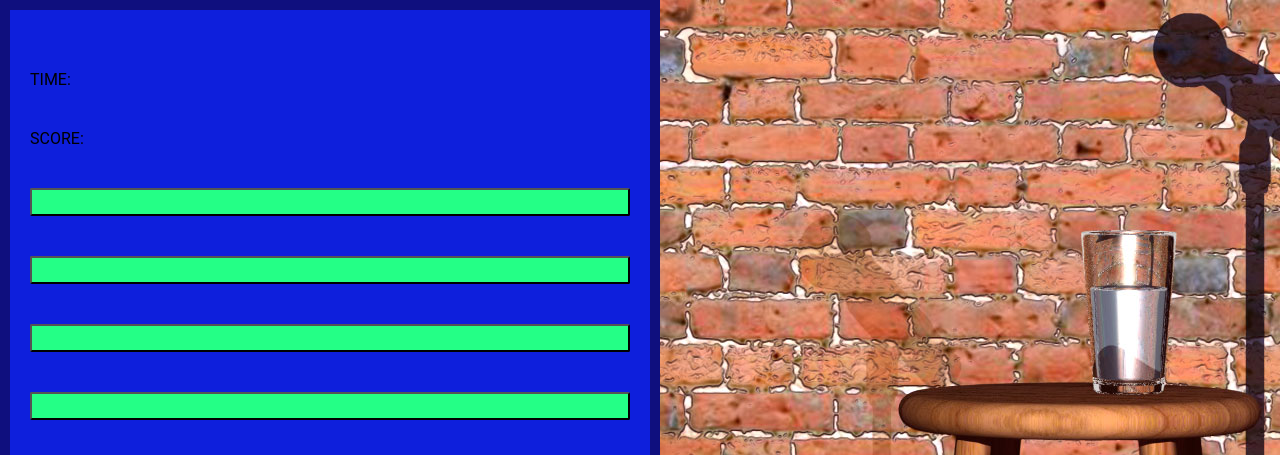
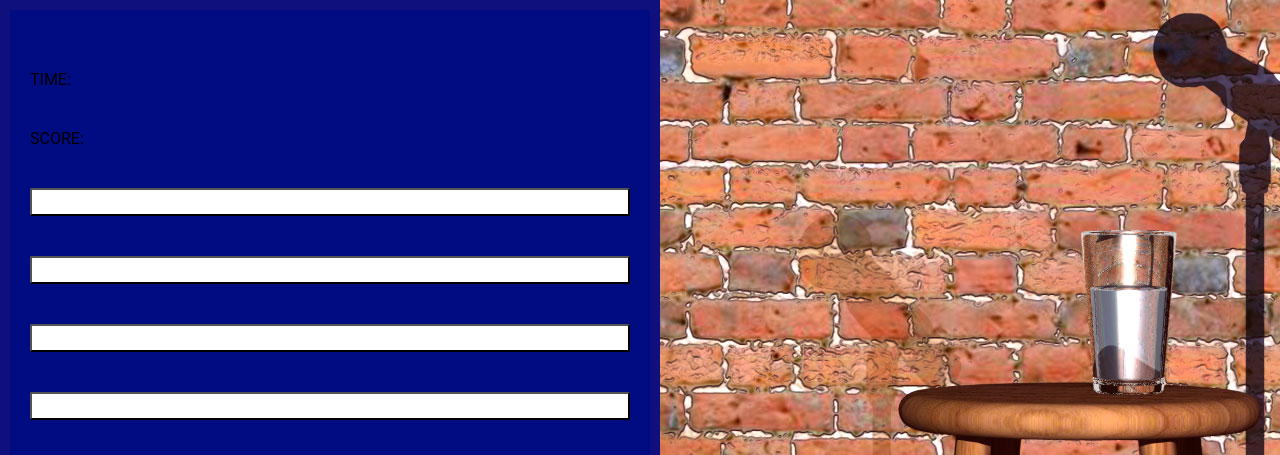
Before and after one commit to petemcl1978/TriviaGame, a plain HTML site: page index.html in a window 1280 px wide. Shown: the top 455 px of the page. Drawn offline with Linux system fonts and the light colour scheme.

Commit message:
screwed around with the goddam colors

```diff
--- a/Assetts/css/styles.css
+++ b/Assetts/css/styles.css
@@ -4,7 +4,7 @@ background-repeat: no-repeat;
 padding:0;
 margin: 0;
 width: 100%;
-height: 100%;
+height: 200%;
 font-family: "Roboto Mono",Roboto, san-serif;
 font-weight: 400;
 }
@@ -13,7 +13,7 @@ font-weight: 400;
     width: 50%;
     height: 60%;
     border: 10px solid #0f0f7e;
-    background-color:#0e1fdc;
+    background-color:#010c82;
     position: fixed;
     top;0;
 }
@@ -46,10 +46,10 @@ font-weight: 400;
     width: 100%;
     outline:none;
     boadrder: none;
-    background-color: hsl(147, 100%, 57%);
+    background-color: rgb(255, 255, 255);
     height: 100%;
     display: block;
-    color: #fff;
+    color: rgb(0, 0, 0);
     cursor: pointer;
     text-align: center;
     padding: 12px;
```
